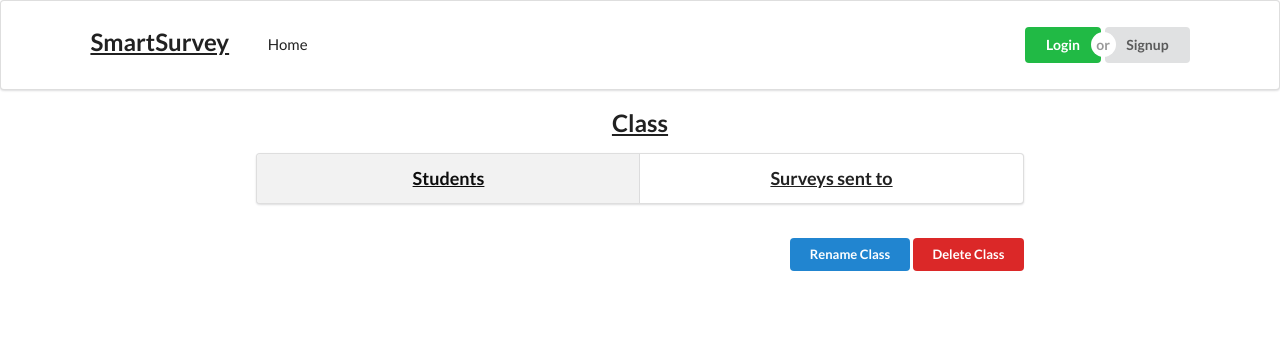
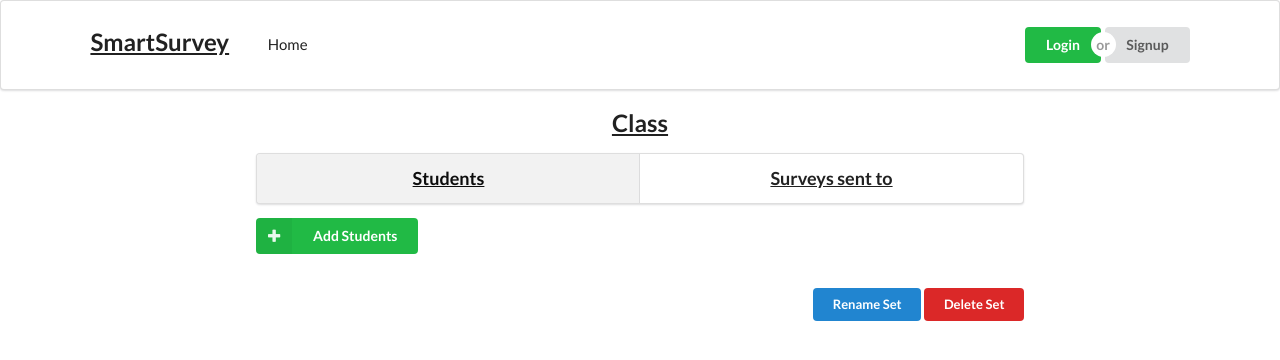
Before and after one commit to badger1661/smart-survey, a Django app: template templates/users/view_set.html in a window 1280 px wide. Shown: the top 360 px of the page. Run offline with Django 3.2, Linux system fonts and the light colour scheme; the template is opened without the code that fills it, so the values that code supplies are empty; some libraries are stand-ins or nearby versions.

Commit message:
fixed some accidental deletes

```diff
--- a/templates/base.html
+++ b/templates/base.html
@@ -16,7 +16,7 @@
         <a href='/'>
           <div class='grey item'>
             <h2>
-              <img src=''>
+              SmartSurvey
             </h2>
           </div>
         </a>
--- a/templates/users/view_set.html
+++ b/templates/users/view_set.html
@@ -1,3 +1,4 @@
+
 {% extends 'base.html' %} {% block content %}
 
 <div style="width: 60%; margin-left:auto; margin-right:auto;padding-bottom:15%">
@@ -26,10 +27,10 @@
     <div id="students">
         <div class="item">
             <div class="content">
-                <!-- <button id="add_students_div" class="ui labeled icon button green">
+                <button id="add_students_div" class="ui labeled icon button green">
                     <i class="inverted plus icon"></i>
                     Add Students
-                </button> -->
+                </button>
                 <button id="collapse_student_div" class="ui labeled icon button negative" style="display:none">
                         <i class="inverted minus icon"></i>
                         Collapse
@@ -61,10 +62,10 @@
                     {% for student in students %}
                     <div class="item" id="{{ student.id }}_div">
 
-                        <!-- <div class="right floated content">
+                        <div class="right floated content">
                             <div class="negative ui button compact remove_from_class" id="{{ student.id }}">Remove from Class</div>
 
-                        </div> -->
+                        </div>
 
                         <i class="large user icon middle aligned icon"></i>
                         <div class="content">
@@ -123,8 +124,8 @@
     <!--  SURVEYS END -->
     <br>
 
-    <button id="delete_button" class="ui right floated small negative button">Delete Class</button>
-    <button id="rename_button" class="ui right floated small primary button">Rename Class</button>
+    <button id="delete_button" class="ui right floated small negative button">Delete Set</button>
+    <button id="rename_button" class="ui right floated small primary button">Rename Set</button>
 
     <div class="ui basic modal" id="delete_modal">
         <div class="ui raised text container segment center aligned">
@@ -147,7 +148,7 @@
       <div class="ui basic modal" id="rename_modal">
         <div class="ui raised text container segment center aligned">
 
-          <div class="ui horizontal divider">Rename Class</div>
+          <div class="ui horizontal divider">Rename Set</div>
           <div class="ui form segment">
             <h2>
               <font color="black">What do you want to rename {{ set.name }} to?</font>
@@ -168,7 +169,6 @@
 <script type="text/javascript">
 $(document).ready(function () {
     var csrftoken = Cookies.get('csrftoken');
-
     function csrfSafeMethod(method) {
         // these HTTP methods do not require CSRF protection
         return (/^(GET|HEAD|OPTIONS|TRACE)$/.test(method));
@@ -183,12 +183,9 @@
 
     $('#delete_modal').modal('attach events', '#delete_button', 'show');
     $('#rename_modal').modal('attach events', '#rename_button', 'show');
-
     var confirm_delete = $('#confirm_delete');
-
     confirm_delete.on('click', function(){
     var set_id = '{{ set.id }}';
-
     $.ajax({
     method: 'POST',
     url: '/ajax/delete_set/',
@@ -201,13 +198,10 @@
     }
     })
 })
-
     var confirm_rename = $('#confirm_rename');
-
     confirm_rename.on('click', function(){
         var new_name = $('#new_name').val();
         var set_id = '{{ set.id }}';
-
         if(new_name.length > 0){
             $.ajax({
         method: 'POST',
@@ -224,63 +218,47 @@
         }
         console.log(new_name);
     })
-
-
     var students_button = $("#students_button");
     var survey_button = $("#surveys_button");
     var students = $("#students");
     var surveys = $("#surveys");
-
-
     $(students_button).click(function () {
         students_button.addClass('active');
         survey_button.removeClass('active');
         students.css('display', 'inline');
         surveys.css('display', 'none');
     })
-
     $(survey_button).click(function () {
-
         students_button.removeClass('active');
         survey_button.addClass('active');
         students.css('display', 'none');
         surveys.css('display', 'inline');
     })
-
 var collapse_student_div = $("#collapse_student_div")
 var open_student_div = $('#add_students_div')
 var search_box = $('#search_box');
-
 open_student_div.on('click', function(){
     search_box.css('display', '');
     open_student_div.css('display', 'none');
     collapse_student_div.css('display', '');
 })
-
 collapse_student_div.on('click',function(){
     search_box.css('display','none');
     collapse_student_div.css('display', 'none');
     open_student_div.css('display', '');
 })
-
-
-
-
     function get_set_id() {
         var id = this.id;
         var url = window.location.pathname.split('/');
         var set_id = url.pop() || url.pop()
         return set_id;
     }
-
     $(".remove_from_class").each(function () {
         $(this).on("click", function () {
             $parentDiv = $(this).closest(".item");
             var id = this.id;
             console.log(id)
             var set_id = get_set_id();
-
-
             $.ajax({
                 method: 'POST',
                 url: '/ajax/delete_from_class/',
@@ -293,24 +271,18 @@
                     if (data.success == true) {
                         $parentDiv.remove();
                         alert("Student successfully removed!");
-
                     } else if (data.success == false) {
                         alert("Student wasn't removed!");
                     } else {
                         alert("Invalid ID");
-
                     }
-
                 }
             })
         })
     })
 
-
-
     var search_bar = $('#search_bar');
     var suggested_students = $("#suggested_students");
-
     search_bar.keyup(function () {
         var keyword = search_bar.val();
         if (keyword.length > 2) {
@@ -335,15 +307,11 @@
                         suggested_students.append(div);
                     }
                 }
-
-
             })
         }
     })
-
     var students_to_add = $("#students_to_add")
     var ids = []
-
     function moveProfile() {
         var $this = $(this);
         var studentID = $this.data("id");
@@ -363,14 +331,10 @@
             clear()
         }
     }
-
-
     function clear() {
         suggested_students.empty();
         search_bar.val('');
     }
-
-
     $('#students_to_add').on('click', 'button', function () {
         var $this = $(this).closest('.item');
         var studentID = $this.data("id");
@@ -379,8 +343,6 @@
         //console.log(ids);
         $this.remove();
     });
-
-
     $('#add_students').on('click', function () {
         console.log('hello')
         $.ajax({
@@ -396,12 +358,10 @@
             }
         });
     })
-
         $('.resend_button').each(function() {
         $(this).on("click", function(){
             var form_id = this.id;
             console.log(form_id);
-
             $.ajax({
             method: 'POST',
             url: '/ajax/resend/',
@@ -413,9 +373,7 @@
                 console.log('surprisingly this worked.')
             }
             })
-
         })
     });
-
 })
 </script> {% endblock %}
```
